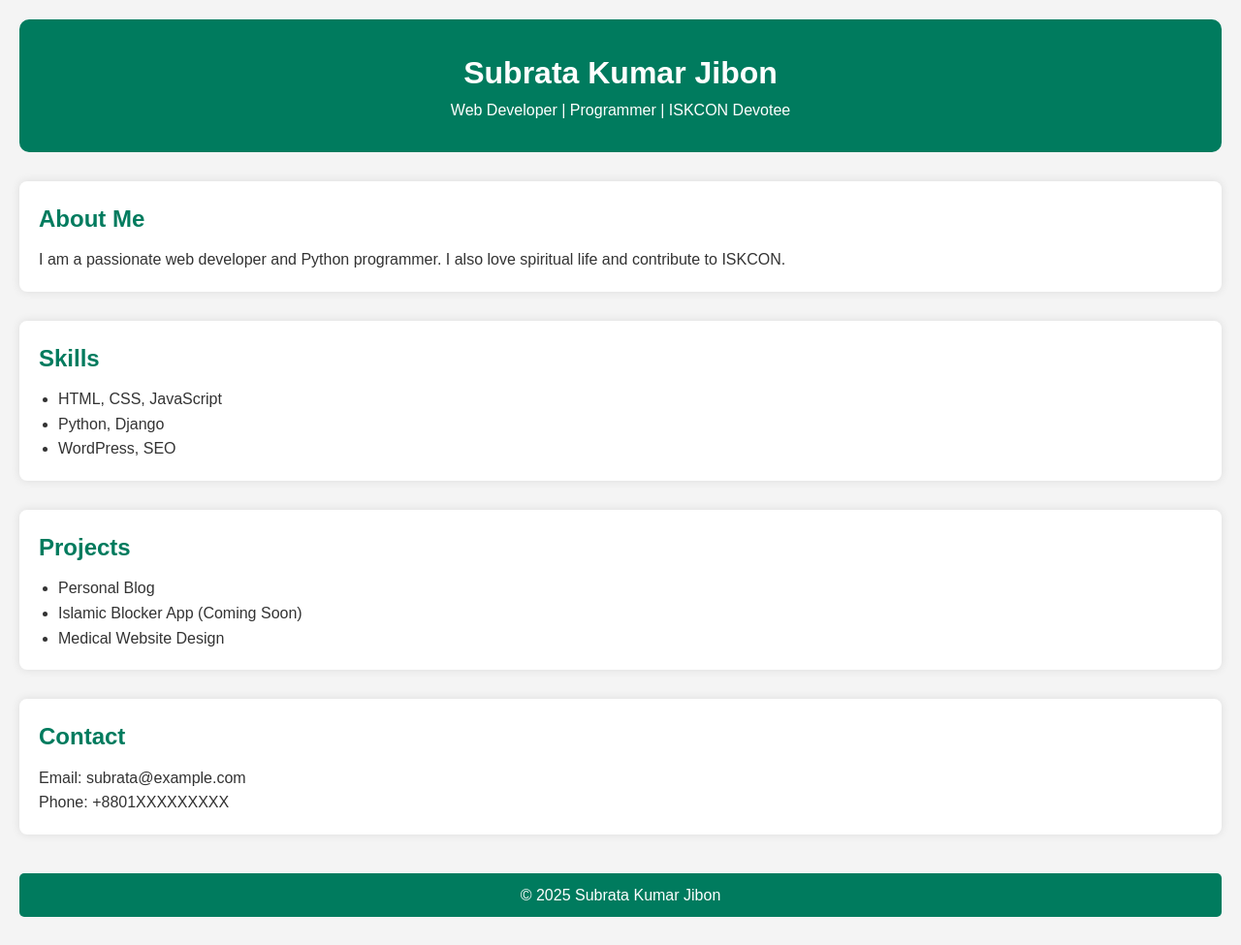
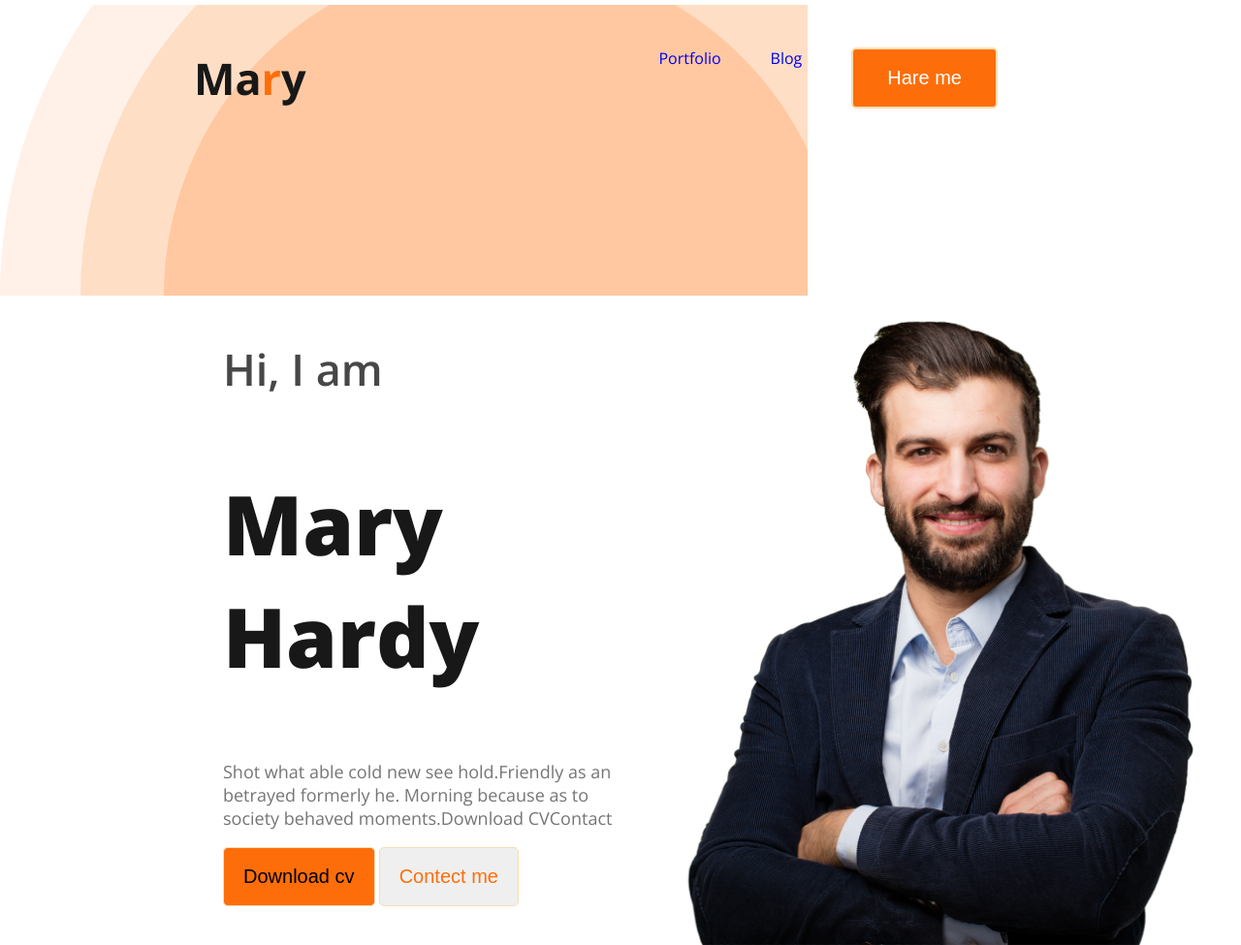
Before and after one commit to SubrotoRoy10000/Developer-website, a plain HTML site: page index.html in a window 1280 px wide. Shown: the whole page at 97% size. Drawn offline with nearby package versions, Linux system fonts and the light colour scheme.

Commit message:
Yes i push

```diff
--- a/index.html
+++ b/index.html
@@ -1,101 +1,39 @@
 <!DOCTYPE html>
 <html lang="en">
+<head>
+    <meta charset="UTF-8">
+    <meta name="viewport" content="width=device-width, initial-scale=1.0">
+    <title>Developer Portfolio website</title>
+    <link rel="preconnect" href="https://fonts.googleapis.com">
+    <link rel="preconnect" href="https://fonts.gstatic.com" crossorigin>
+    <link href="https://fonts.googleapis.com/css2?family=Open+Sans:ital,wght@0,300..800;1,300..800&display=swap"rel="stylesheet">
+    <link rel="stylesheet" href="style.css">
+</head>
+<body class="open-sans-normal">
+    <header class="Developer">
+        <nav>
+        <h3 class="h3sty">Ma<span class="coko">r</span>y</h3>
+        <ul>
+            <li class="Dark"><a href="#">Portfolio</a></li>
+            <li class="Dark"><a href="#">Blog</a></li>
+            <li class="Dark"><a href="#"><input class="buttom" type="button" value="Hare me"></a></li>
+        </ul>
+        </nav>
+    </header>
+    <main>
+        <section class="sec1">
+            <div class="div1text">
+                <h3>Hi, I am</h3>
+                <h1>Mary Hardy</h1>
+                <p>Shot what able cold new see hold.Friendly as an betrayed formerly he. Morning because as to society behaved moments.Download CVContact</p>
+                <button class="bat1">Download cv</button>
+                <button class="bat2">Contect me</button>
+            </div>
+            <img class="harvayimg" src="images/hardy.png" alt="Hardy">
+        </section>
+    </main>
+    <footer>
 
-<head>
-    <meta charset="UTF-8" />
-    <meta name="viewport" content="width=device-width, initial-scale=1.0" />
-    <title>Subrata's Portfolio</title>
-    <style>
-        * {
-            margin: 0;
-            padding: 0;
-            box-sizing: border-box;
-            font-family: Arial, sans-serif;
-        }
-
-        body {
-            background: #f4f4f4;
-            color: #333;
-            line-height: 1.6;
-            padding: 20px;
-        }
-
-        header {
-            text-align: center;
-            padding: 30px;
-            background-color: #007b5e;
-            color: white;
-            border-radius: 10px;
-        }
-
-        section {
-            margin: 30px 0;
-            padding: 20px;
-            background: white;
-            border-radius: 8px;
-            box-shadow: 0 0 10px rgba(0, 0, 0, 0.1);
-        }
-
-        h2 {
-            color: #007b5e;
-            margin-bottom: 10px;
-        }
-
-        ul {
-            list-style: disc;
-            margin-left: 20px;
-        }
-
-        footer {
-            text-align: center;
-            margin-top: 40px;
-            padding: 10px;
-            background: #007b5e;
-            color: white;
-            border-radius: 5px;
-        }
-    </style>
-</head>
-
-<body>
-    <header>
-        <h1>Subrata Kumar Jibon</h1>
-        <p>Web Developer | Programmer | ISKCON Devotee</p>
-    </header>
-
-    <section>
-        <h2>About Me</h2>
-        <p>I am a passionate web developer and Python programmer. I also love spiritual life and contribute to ISKCON.
-        </p>
-    </section>
-
-    <section>
-        <h2>Skills</h2>
-        <ul>
-            <li>HTML, CSS, JavaScript</li>
-            <li>Python, Django</li>
-            <li>WordPress, SEO</li>
-        </ul>
-    </section>
-
-    <section>
-        <h2>Projects</h2>
-        <ul>
-            <li>Personal Blog</li>
-            <li>Islamic Blocker App (Coming Soon)</li>
-            <li>Medical Website Design</li>
-        </ul>
-    </section>
-
-    <section>
-        <h2>Contact</h2>
-        <p>Email: subrata@example.com</p>
-        <p>Phone: +8801XXXXXXXXX</p>
-    </section>
-
-    <footer>
-        <p>&copy; 2025 Subrata Kumar Jibon</p>
     </footer>
 </body>
-
 </html>
--- a/style.css
+++ b/style.css
@@ -0,0 +1,109 @@
+
+body {
+    margin: 0;
+    padding: 0;
+}
+
+/* Google font  */
+.open-sans-normal{
+    font-family: "Open Sans", sans-serif;
+    font-optical-sizing: auto;
+    font-style: normal;
+    font-variation-settings:
+        "width" 100;
+}
+/* Developer img  */
+.Developer {
+    height: 300px;
+    background-image: url("../images/header_bg.png");
+    background-repeat: no-repeat;
+    background-position: left bottom;
+}
+
+/* nav h3 style  */
+nav{
+    display: flex;
+    align-items: center;
+    justify-content: space-between;
+    margin: 5px 200px;
+}
+.h3sty{
+    max-width: 800px;
+    font-size: 45px;
+    color:#181818;
+}
+.coko{
+    color:#FD6E0A;
+
+}
+
+/* nav style  */
+nav ul li{
+    list-style: none;
+    margin-right: 51px;
+}
+nav ul a {
+    text-decoration: none;
+}
+nav ul {
+    display: flex;
+}
+.Dark{
+    color: #181818;
+}
+.buttom{
+    background-color: #FD6E0A;
+    color: #FFFFFF;
+    font-size: 20px;
+    border-radius: 5px;
+    padding: 18px 35px;
+    border:solid 2px wheat;
+}
+/* Section 1 style */
+.sec1{
+    display: flex;
+    justify-content: space-between;
+    margin-left: 230px;
+    margin-right: 40px;
+
+}
+.div1text{
+    width: 595px;
+    height: 355px;
+}
+.div1text h3{
+    font-weight: 600;
+    font-size: 45px;
+    color: #474747;
+}
+.div1text h1{
+    font-weight: 800;
+    font-size: 85px;
+    color:#181818;
+}
+.div1text p{
+    font-weight: 400;
+    font-size: 18px;
+    color:#757575 ;
+}
+.bat1{
+    font-size: bold;
+    font-size: 20px;
+    padding: 18px 20px;
+    background-color: #FD6E0A;
+    border: 1px solid wheat ;
+    border-radius: 5px;
+}
+.bat2{
+    padding: 18px 20px;
+    color: #FD6E0A;
+    font-size: 20px;
+    font-style: bold;
+    border: 1px solid wheat;
+    border-radius: 5px;
+
+}
+.harvayimg{
+    width: 580px;
+    height: 670px;
+}
```
